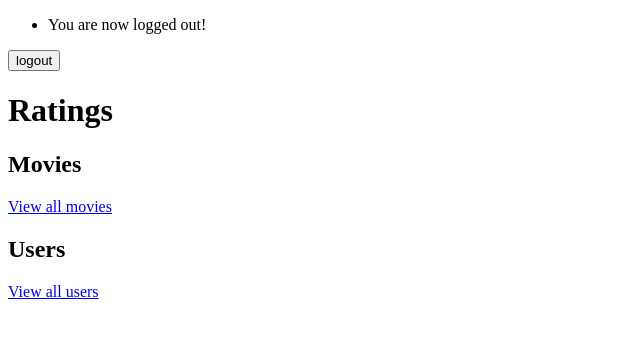
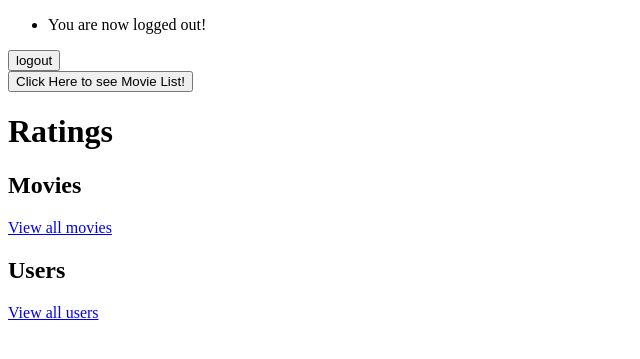
Before and after one commit to Ihyatt/ratings-, a Flask app: page /log-out in a window 1280 px wide. Shown: the top 359 px of the page, without its empty margins (0-640 px from the left). Run offline with Flask 2, Linux system fonts and the light colour scheme; the visitor is signed in with stand-in values (Sample User, id 1).

Commit message:
got it working until user trying to rate a movie

```diff
--- a/seed.py
+++ b/seed.py
@@ -111,7 +111,7 @@
 if __name__ == "__main__":
     connect_to_db(app)
 
-    # In case tables haven't been created, create them
+    # # In case tables haven't been created, create them
     db.create_all()
 
     # Import different types of data
--- a/server.py
+++ b/server.py
@@ -84,12 +84,7 @@
 
     return render_template("homepage.html")
 
-@app.route("/user-list")
-def details():
-    """Take User to details page."""
 
-
-    return render_template("user_list.html")
 
 @app.route("/log-out")
 def log_out():
@@ -102,17 +97,71 @@
 
 
 
-
 @app.route("/users/<int:user_id>")
 def details(user_id):
     """Take User to details page."""
 
-    user_check = User.query.filter(user_id == user_id).first()
+    user = User.query.get(user_id) #returns an object: such as row of user info
 
-    rating_check = Rating.query.filter(user_id == user_id).all()
+    ratings = user.ratings
 
-    return render_template("user_details.html", user_check=user_check, rating_check=rating_check)
 
+
+    return render_template("user_details.html", user=user, ratings=ratings)
+
+
+@app.route("/movie-list")
+def movie_list():
+    """Take user to a listing of all movies """
+
+    movies = Movie.query.order_by(Movie.title).all()
+    return render_template("movie_list.html", movies=movies)
+
+
+@app.route("/movie-details/<int:movie_id>", methods=["GET"])
+def movie_details(movie_id):
+    """Take user to a profile of a movie."""
+    movie = Movie.query.get(movie_id)
+    user_id = session.get("user_id")
+
+
+    if user_id:
+        user_rating = Rating.query.filter_by(
+            movie_id=movie_id, user_id=user_id).first()
+
+    else:
+        user_rating = None
+
+    return render_template("movie_details.html",
+                           movie=movie,
+                           user_rating=user_rating)
+
+
+
+@app.route("/movie-details/<int:movie_id>", methods = ['POST'])
+def submit_rating(movie_id):
+    """Submit user rating"""
+
+    score = int(request.form["score"])
+
+    user_id = session.get("user_id")
+    if not user_id:
+        raise Exception("No user logged in.")
+
+    rating = Rating.query.filter_by(user_id=user_id, movie_id=movie_id).first()
+
+    if rating:
+        rating.score = score
+        flash("Rating updated.")
+
+    else:
+        rating = Rating(user_id=user_id, movie_id=movie_id, score=score)
+        flash("Rating added.")
+        db.session.add(rating)
+
+    db.session.commit()
+
+    return redirect("/movie-details/%s" % movie_id)
 
 
 if __name__ == "__main__":
--- a/templates/homepage.html
+++ b/templates/homepage.html
@@ -3,7 +3,10 @@
 
 <form action="/log-out">
         <input type="submit" value="logout">
+</form>
 
+<form action="/movie-list">
+        <input type="submit" value="Click Here to see Movie List!">
 </form>
 
 <h1>Ratings</h1>
--- a/templates/sign_in.html
+++ b/templates/sign_in.html
@@ -5,8 +5,8 @@
 
 <h1>Sign In</h1><br>
     <form action="/user-repeat-check" method="POST">
-        Enter Email: <input type="text" name="email" method="POST">
-        Enter Password: <input type="text" name="password" method="POST"><br>
+        Enter Email: <input type="text" name="email">
+        Enter Password: <input type="text" name="password"><br>
     <input type="submit">
     </form>
 
--- a/templates/user_list.html
+++ b/templates/user_list.html
@@ -6,7 +6,7 @@
       {% for user in users %}
           <li>
               <a href="/users/{{ user.user_id }}">
-                {{ user.email }} ({{ user.user_id }})
+                {{ user.email }} ({{ user.user_id }}
               </a>
           </li>
       {% endfor %}
```
Also changed, not shown: model.py (+5 -4 lines).
